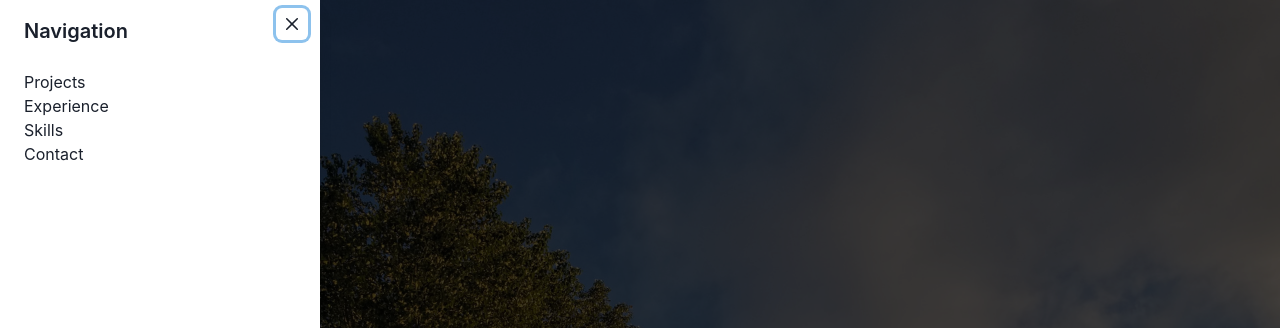
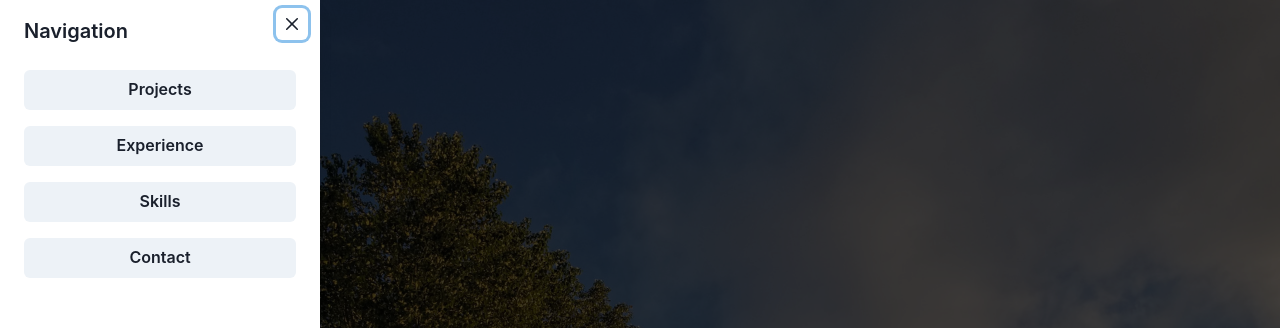
Before and after one commit to logankuzyk/logankuzyk.com, a React (Create React App) app: page / in a window 1280 px wide. Both pictures are taken after a click on the button "Open drawer". Shown: the top 328 px of the page. Built offline with nearby package versions, Linux system fonts and the light colour scheme; grey boxes are pictures that could not be loaded.

Commit message:
Scroll to section onClick

```diff
--- a/src/components/Navigation.tsx
+++ b/src/components/Navigation.tsx
@@ -9,12 +9,15 @@ import {
   useDisclosure,
   Box,
   IconButton,
-  Text,
+  Button,
 } from "@chakra-ui/react";
 import { HamburgerIcon } from "@chakra-ui/icons";
 
+import { useNavigationContext } from "../NavigationContext";
+
 export const Navigation: React.FC = () => {
   const iconHeight = 48;
+  const { scrollTo } = useNavigationContext();
   const { isOpen, onOpen, onClose } = useDisclosure();
   const [isAboveImage, setIsAboveImage] = useState<boolean>(true);
   const handleScroll = useCallback(() => {
@@ -45,11 +48,19 @@ export const Navigation: React.FC = () => {
         <DrawerContent>
           <DrawerCloseButton />
           <DrawerHeader>Navigation</DrawerHeader>
-          <DrawerBody>
-            <Text>Projects</Text>
-            <Text>Experience</Text>
-            <Text>Skills</Text>
-            <Text>Contact</Text>
+          <DrawerBody display="flex" flexDirection="column">
+            <Button marginBottom={4} onClick={() => scrollTo("projects")}>
+              Projects
+            </Button>
+            <Button marginBottom={4} onClick={() => scrollTo("experience")}>
+              Experience
+            </Button>
+            <Button marginBottom={4} onClick={() => scrollTo("skills")}>
+              Skills
+            </Button>
+            <Button marginBottom={4} onClick={() => scrollTo("connect")}>
+              Contact
+            </Button>
           </DrawerBody>
         </DrawerContent>
       </Drawer>
```
